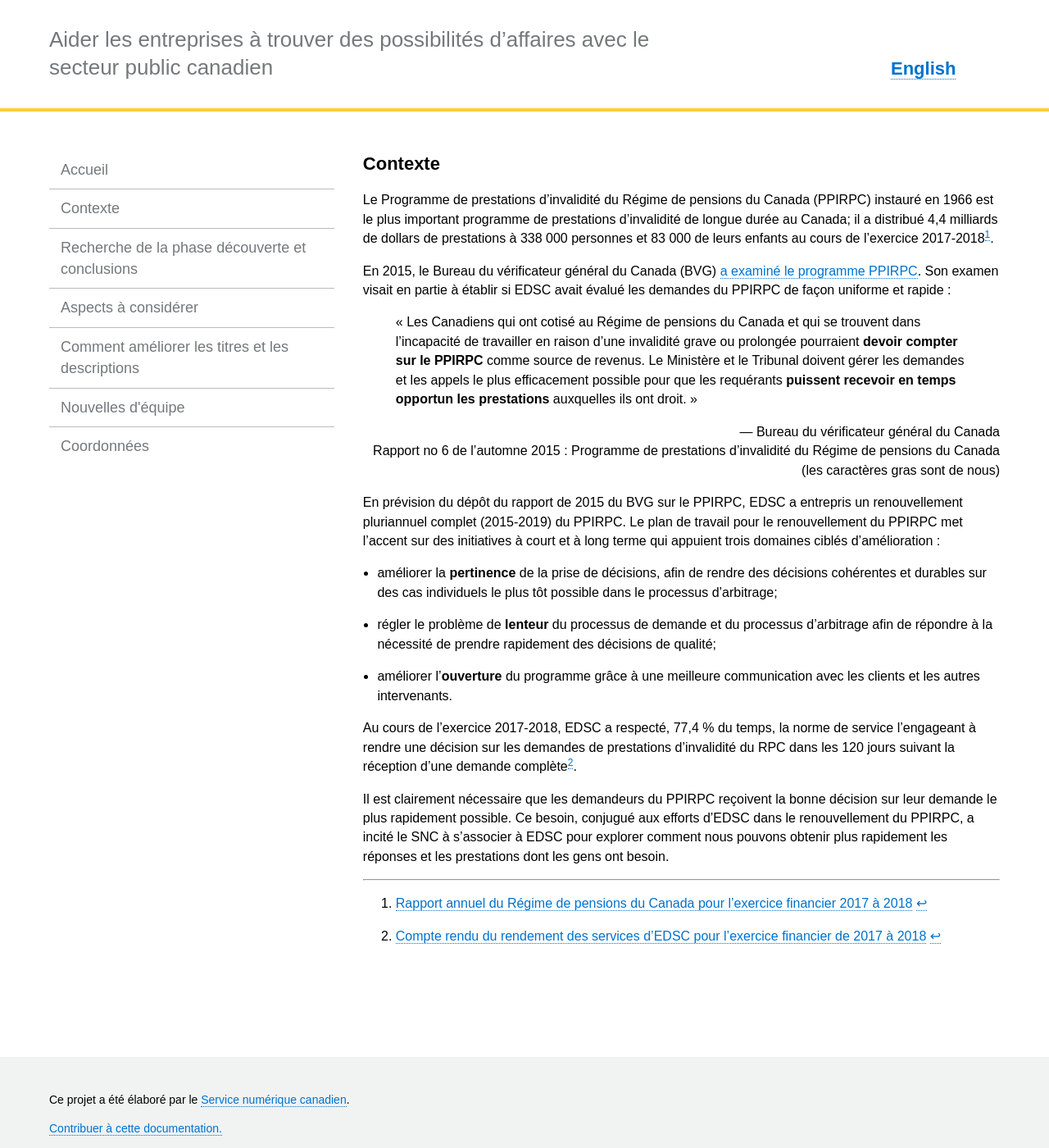
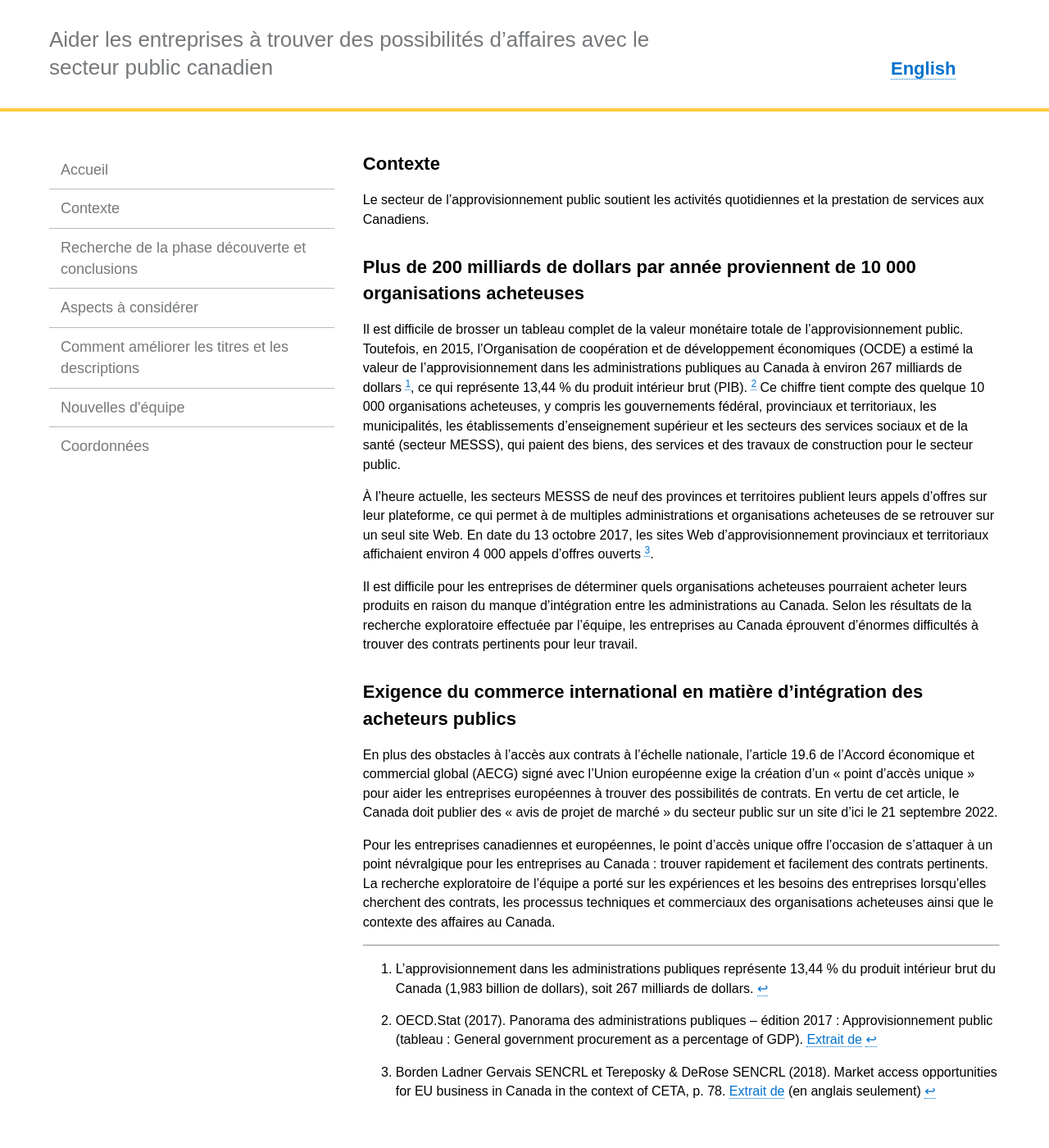
Before and after one commit to cds-snc/pspc-documentation, a Jekyll site: the page built from _pages/fr/contexte.md, in a window 1280 px wide and 1400 px high. Shown: the whole window at 82% size. Built offline with Jekyll 4.4.1, drawn with Linux system fonts in a browser that asks for light colours.

Commit message:
Update contexte.md

```diff
--- a/_pages/fr/contexte.md
+++ b/_pages/fr/contexte.md
@@ -6,28 +6,22 @@ permalink: "/contexte/"
 trans_url: "/background/"
 ---
 
-Le Programme de prestations d’invalidité du Régime de pensions du Canada (PPIRPC) instauré en 1966 est le plus important programme de prestations d’invalidité de longue durée au Canada; il a distribué 4,4 milliards de dollars de prestations à 338 000 personnes et 83 000 de leurs enfants au cours de l’exercice 2017-2018[^1].
+Le secteur de l’approvisionnement public soutient les activités quotidiennes et la prestation de services aux Canadiens.
+## Plus de 200 milliards de dollars par année proviennent de 10 000 organisations acheteuses
+Il est difficile de brosser un tableau complet de la valeur monétaire totale de l’approvisionnement public. Toutefois, en 2015, l’Organisation de coopération et de développement économiques (OCDE) a estimé la valeur de l’approvisionnement dans les administrations publiques au Canada à environ 267 milliards de dollars [^1], ce qui représente 13,44 % du produit intérieur brut (PIB). [^2] Ce chiffre tient compte des quelque 10 000 organisations acheteuses, y compris les gouvernements fédéral, provinciaux et territoriaux, les municipalités, les établissements d’enseignement supérieur et les secteurs des services sociaux et de la santé (secteur MESSS), qui paient des biens, des services et des travaux de construction pour le secteur public.
 
-En 2015, le Bureau du vérificateur général du Canada (BVG) [a examiné le programme PPIRPC](http://www.oag-bvg.gc.ca/internet/Francais/parl_oag_201602_06_f_41063.html). Son examen visait en partie à établir si EDSC avait évalué les demandes du PPIRPC de façon uniforme et rapide :
+À l’heure actuelle, les secteurs MESSS de neuf des provinces et territoires publient leurs appels d’offres sur leur plateforme, ce qui permet à de multiples administrations et organisations acheteuses de se retrouver sur un seul site Web. En date du 13 octobre 2017, les sites Web d’approvisionnement provinciaux et territoriaux affichaient environ 4 000 appels d’offres ouverts [^3].
 
- > « Les Canadiens qui ont cotisé au Régime de pensions du Canada et qui se trouvent dans l’incapacité de travailler en raison d’une invalidité grave ou prolongée pourraient **devoir compter sur le PPIRPC** comme source de revenus. Le Ministère et le Tribunal doivent gérer les demandes et les appels le plus efficacement possible pour que les requérants **puissent recevoir en temps opportun les prestations** auxquelles ils ont droit. »
- <div style="text-align: right">— Bureau du vérificateur général du Canada</div>
- <div style="text-align: right">Rapport no 6 de l’automne 2015 : Programme de prestations d’invalidité
-du Régime de pensions du Canada
-</div>
- <div style="text-align: right">(les caractères gras sont de nous)</div>
+Il est difficile pour les entreprises de déterminer quels organisations acheteuses pourraient acheter leurs produits en raison du manque d’intégration entre les administrations au Canada. Selon les résultats de la recherche exploratoire effectuée par l’équipe, les entreprises au Canada éprouvent d’énormes difficultés à trouver des contrats pertinents pour leur travail.
 
-En prévision du dépôt du rapport de 2015 du BVG sur le PPIRPC, EDSC a entrepris un renouvellement pluriannuel complet (2015-2019) du PPIRPC. Le plan de travail pour le renouvellement du PPIRPC met l’accent sur des initiatives à court et à long terme qui appuient trois domaines ciblés d’amélioration :
+## Exigence du commerce international en matière d’intégration des acheteurs publics
+En plus des obstacles à l’accès aux contrats à l’échelle nationale, l’article 19.6 de l’Accord économique et commercial global (AECG) signé avec l’Union européenne exige la création d’un « point d’accès unique » pour aider les entreprises européennes à trouver des possibilités de contrats. En vertu de cet article, le Canada doit publier des « avis de projet de marché » du secteur public sur un site d’ici le 21 septembre 2022.
 
-* améliorer la **pertinence** de la prise de décisions, afin de rendre des décisions cohérentes et durables sur des cas individuels le plus tôt possible dans le processus d’arbitrage;
-* régler le problème de **lenteur** du processus de demande et du processus d’arbitrage afin de répondre à la nécessité de prendre rapidement des décisions de qualité;
-* améliorer l’**ouverture** du programme grâce à une meilleure communication avec les clients et les autres intervenants.
+Pour les entreprises canadiennes et européennes, le point d’accès unique offre l’occasion de s’attaquer à un point névralgique pour les entreprises au Canada : trouver rapidement et facilement des contrats pertinents. La recherche exploratoire de l’équipe a porté sur les expériences et les besoins des entreprises lorsqu’elles cherchent des contrats, les processus techniques et commerciaux des organisations acheteuses ainsi que le contexte des affaires au Canada.
 
-Au cours de l’exercice 2017-2018, EDSC a respecté, 77,4 % du temps, la norme de service l’engageant à rendre une décision sur les demandes de prestations d’invalidité du RPC dans les 120 jours suivant la réception d’une demande complète[^2].
-
-Il est clairement nécessaire que les demandeurs du PPIRPC reçoivent la bonne décision sur leur demande le plus rapidement possible. Ce besoin, conjugué aux efforts d’EDSC dans le renouvellement du PPIRPC, a incité le SNC à s’associer à EDSC pour explorer comment nous pouvons obtenir plus rapidement les réponses et les prestations dont les gens ont besoin.
 
 ---
 
-[^1]: [Rapport annuel du Régime de pensions du Canada pour l’exercice financier 2017 à 2018](https://www.canada.ca/fr/emploi-developpement-social/programmes/pensions/rapports/annuel-2018.html)
-[^2]: [Compte rendu du rendement des services d’EDSC pour l’exercice financier de 2017 à 2018](https://www.canada.ca/fr/emploi-developpement-social/ministere/transparence/normes-service-2017-2018.html)
+[^1]: L’approvisionnement dans les administrations publiques représente 13,44 % du produit intérieur brut du Canada (1,983 billion de dollars), soit 267 milliards de dollars.
+[^2]: OECD.Stat (2017). Panorama des administrations publiques – édition 2017 : Approvisionnement public (tableau : General government procurement as a percentage of GDP). [Extrait de](https://stats.oecd.org/Index.aspx?lang=fr&SubSessionId=42b04078-b3ab-44c4-aad7-5b12d6aa2844&themetreeid=18)
+[^3]: Borden Ladner Gervais SENCRL et Tereposky & DeRose SENCRL (2018). Market access opportunities for EU business in Canada in the context of CETA, p. 78. [Extrait de](https://euccan.com/wp-content/uploads/2018/12/Market-access-opportunities-for-EU-business-in-Canada-in-the-context-of-CETA_May-2018.pdf) (en anglais seulement)
```
